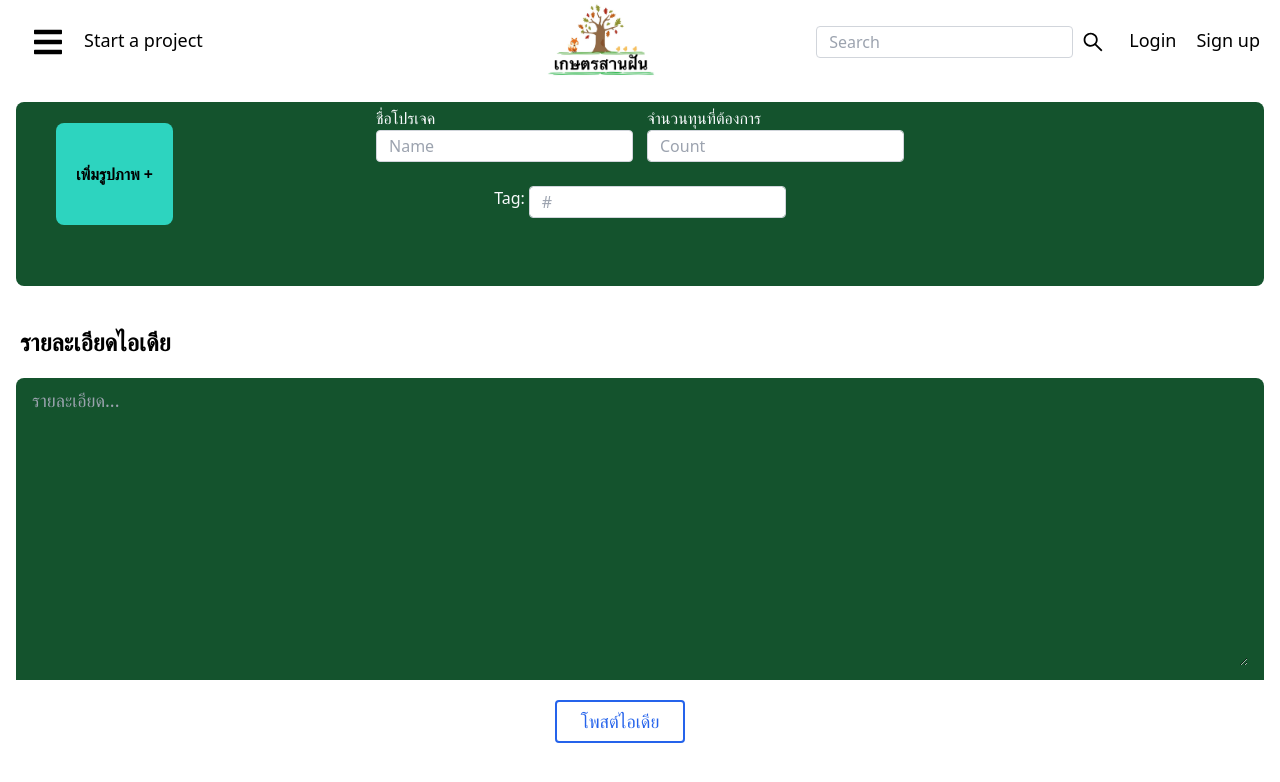
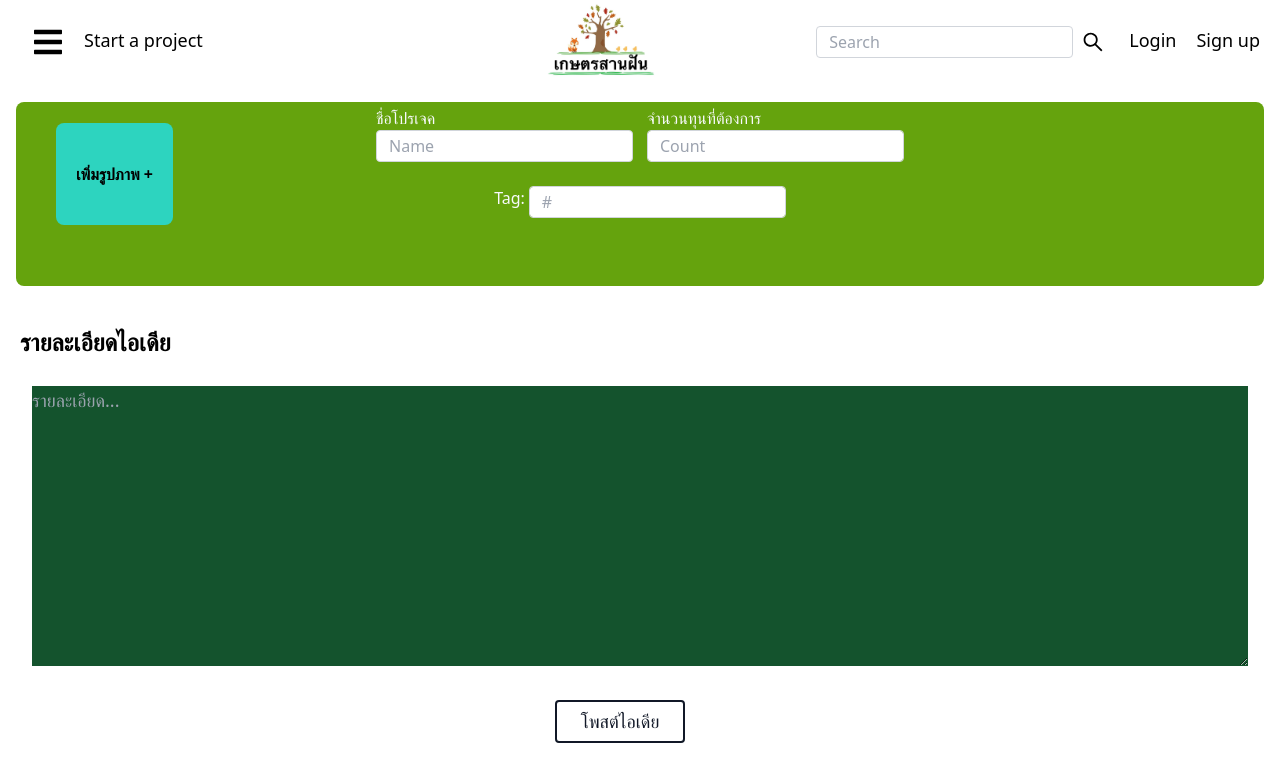
Before and after one commit to Woogad/Farm-idea, a React (Create React App) app in the folder front-end/: page /idea-post-inves in a window 1280 px wide. Shown: the top 782 px of the page. Built offline with nearby package versions, Linux system fonts and the light colour scheme.

Commit message:
update css

```diff
--- a/front-end/src/components/ApiPostIdea.js
+++ b/front-end/src/components/ApiPostIdea.js
@@ -21,8 +21,8 @@ function Api_postIdea() {
 
 
   return (
-    <div>
-      <div className="">
+    <div className='h-[1200px]' style={{ backgroundImage: `url("https://png.pngtree.com/thumb_back/fw800/back_pic/03/52/11/86579339b4ca51c.jpg")`,backgroundSize:"cover" }}>
+      <div >
         <p className='flex justify-center text-4xl font-medium mt-20'>บอร์ดไอเดีย</p>
         <Popup />
         <div className="flex justify-center mt-5">
--- a/front-end/src/components/IdeaInvest.js
+++ b/front-end/src/components/IdeaInvest.js
@@ -18,7 +18,7 @@ function IdeaInvest() {
 
 
     return (
-        <div>
+        <div className='h-[1200px]' style={{ backgroundImage: `url("https://png.pngtree.com/thumb_back/fw800/back_pic/03/52/11/86579339b4ca51c.jpg")`,backgroundSize:"cover" }}>
             <div class="flex justify-start mt-10">
                 <div className="grid grid-cols-6 mt-2">
                     {post.map(e => {
--- a/front-end/src/components/IdeaInvestData.js
+++ b/front-end/src/components/IdeaInvestData.js
@@ -11,7 +11,7 @@ function IdeaInvestData(props) {
         <div>
             <dataInvestideaContext.Provider value={props}>
                 <div class="ml-6">
-                    <div class="rounded-lg shadow-lg bg-green-100">
+                    <div class="rounded-lg shadow-lg bg-lime-400">
                         <div class="p-20">
                             <p>
                                 ID: {ID}
--- a/front-end/src/components/PostIdeaData.js
+++ b/front-end/src/components/PostIdeaData.js
@@ -27,10 +27,10 @@ function PostIdeaData(props) {
     return (
         <>
             <dataPostIdeaContext.Provider value={props}>
-                <div className='mt-4 ml-5 p-8 bg-lime-400 shadow-lg font-sm text-2xl rounded-lg'>
+                <div className='mt-4 ml-5 p-8 bg-lime-500 shadow-lg font-sm text-2xl rounded-lg'>
                     <p className="text-center font-semibold">{title}</p>
 
-                    <div className="my-4 py-3 text-lg break-all bg-lime-100 rounded-md">
+                    <div className="my-4 py-3 text-lg break-all bg-lime-600 rounded-md">
                         <p>{body}</p>
 
                     </div>
--- a/front-end/src/components/PostIdeaInvest.js
+++ b/front-end/src/components/PostIdeaInvest.js
@@ -23,7 +23,7 @@ function PostIdeaInvest() {
 
   return (
     <div className=''>
-      <div className='bg-green-900 ml-4 mr-4 mt-5 rounded-lg px-10 py-1'>
+      <div className='bg-lime-600 ml-4 mr-4 mt-5 rounded-lg px-10 py-1'>
         <div className='flex justify-between ml-80 mr-80'>
           <div>
             <label className='text-slate-50'>ชื่อโปรเจค</label>
@@ -60,11 +60,11 @@ function PostIdeaInvest() {
       </div>
       <p className='ml-5 mt-10 text-2xl font-bold'>รายละเอียดไอเดีย</p>
       <form>
-        <div className="ml-4 mr-4 py-2 px-4 mt-5 mb-5 rounded-t-lg bg-green-900">
+        <div className="ml-4 mr-4 py-2 px-4 mt-5 mb-5 rounded-t-lg bg-lime-00">
           <textarea rows="10" className="px-0 w-full text-lg  bg-green-900 text-white placeholder-gray-400" placeholder="รายละเอียด..." ></textarea>
         </div>
         <div className="flex justify-center mr-10 mb-10">
-          <button type="button" className="inline-block px-6 py-2 border-2 border-blue-600 text-blue-600 font-medium text-lg leading-tight  rounded hover:bg-blue-700 hover:text-slate-50">โพสต์ไอเดีย</button>
+          <button type="button" className="inline-block px-6 py-2 border-2 border-gray-900 text-gray-900 font-medium text-lg leading-tight  rounded hover:bg-blue-700 hover:text-slate-50">โพสต์ไอเดีย</button>
         </div>
       </form>
 
```
